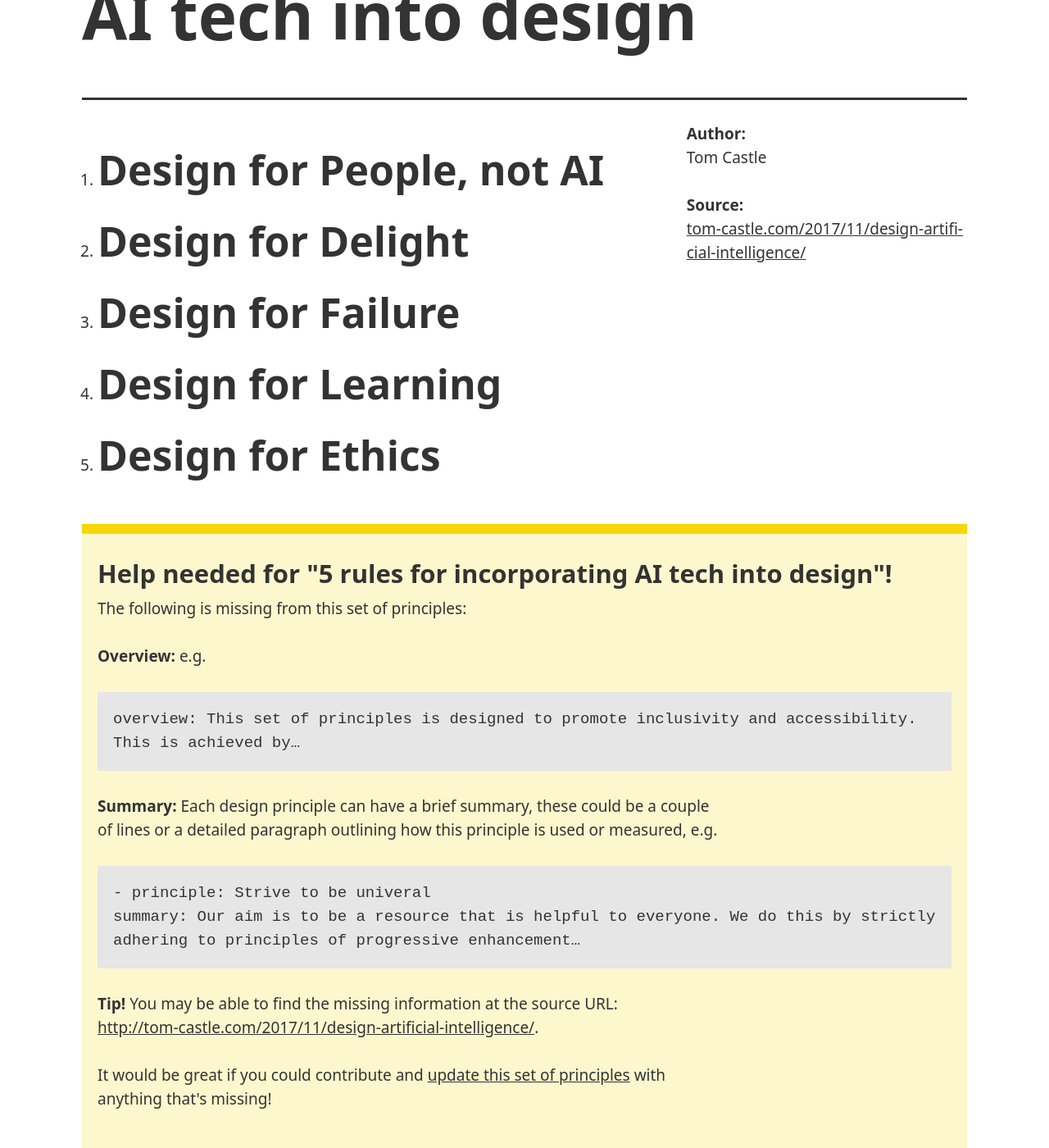
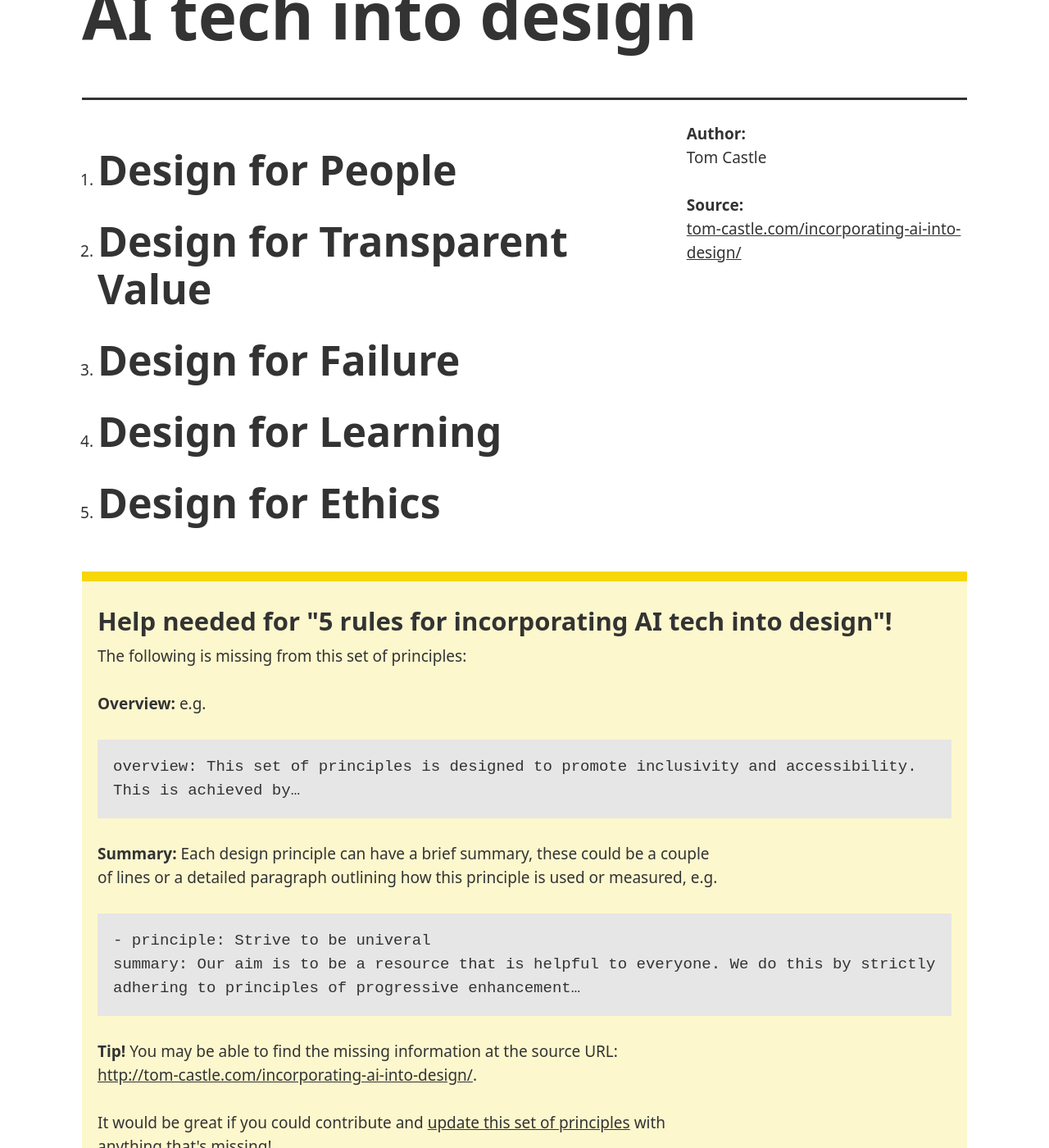
Before and after one commit to benbrignell/principles.design, a Jekyll site: the page built from _examples/5-rules-for-incorporation-ai-tech-into-design.md, in a window 1280 px wide and 1400 px high, scrolled down 237 px. Shown: the whole window at 82% size. Built offline with Jekyll 4.4.1, drawn with Linux system fonts in a browser that asks for light colours; comment, search, counter and statistics services are not loaded.

Commit message:
updated url and principles for 5 rules for incorporating AI tech into design

```diff
--- a/_examples/5-rules-for-incorporation-ai-tech-into-design.md
+++ b/_examples/5-rules-for-incorporation-ai-tech-into-design.md
@@ -2,10 +2,10 @@
 title: 5 rules for incorporating AI tech into design
 author: Tom Castle
 overview: #Work in progress
-link: http://tom-castle.com/2017/11/design-artificial-intelligence/
+link: http://tom-castle.com/incorporating-ai-into-design/
 principles:
- - principle: Design for People, not AI
- - principle: Design for Delight
+ - principle: Design for People
+ - principle: Design for Transparent Value
  - principle: Design for Failure
  - principle: Design for Learning
  - principle: Design for Ethics
```
